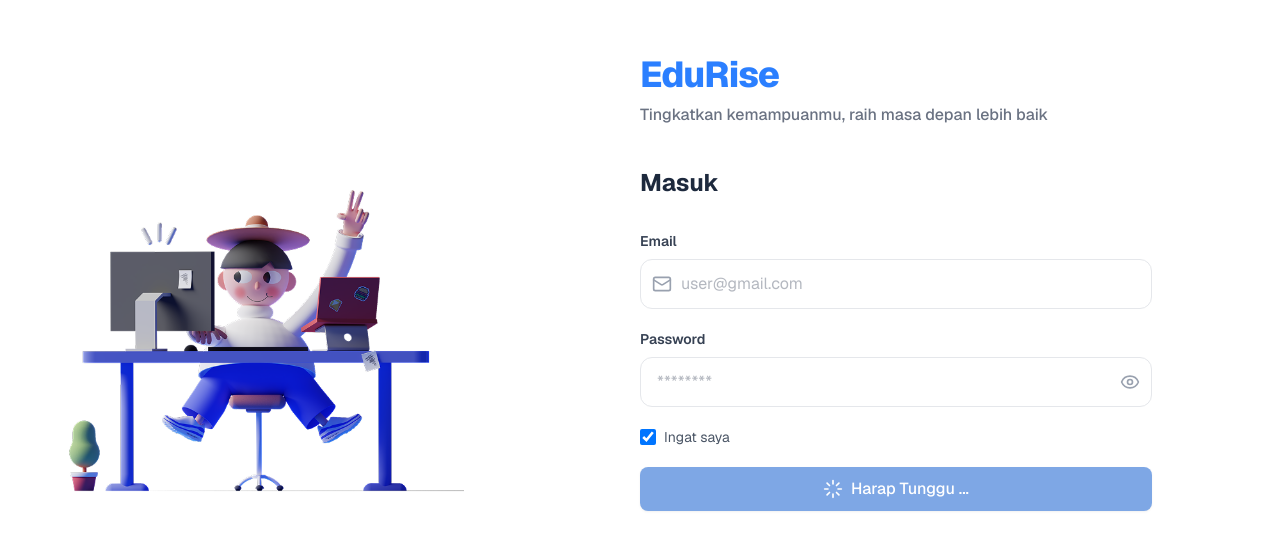
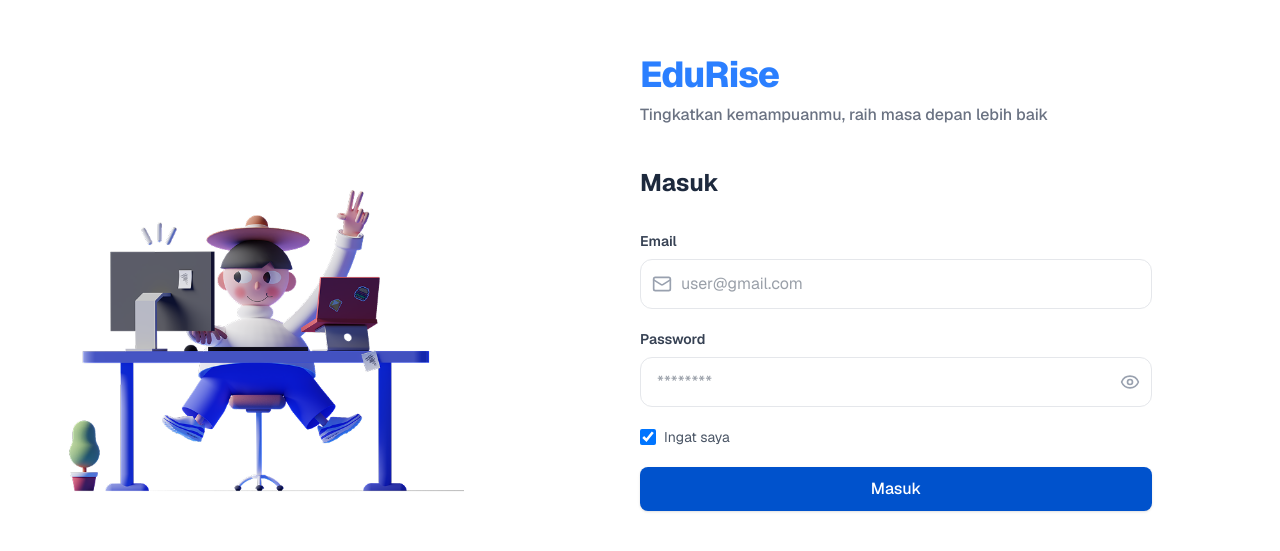
Before and after one commit to qhyabdoel/edurise-learning-portal, a Next.js app: page /login in a window 1280 px wide. Shown: the part 117-668 px from the top of the page. Built offline with nearby package versions, Linux system fonts and the light colour scheme.

Commit message:
dashboard

```diff
--- a/package.json
+++ b/package.json
@@ -15,7 +15,8 @@
     "react": "19.2.4",
     "react-dom": "19.2.4",
     "react-hook-form": "^7.74.0",
-    "tailwind-merge": "^3.5.0"
+    "tailwind-merge": "^3.5.0",
+    "zustand": "^5.0.12"
   },
   "devDependencies": {
     "@tailwindcss/postcss": "^4",
--- a/src/app/(auth)/layout.tsx
+++ b/src/app/(auth)/layout.tsx
@@ -1,6 +1,6 @@
 import Image from "next/image";
 
-export default function LoginLayout({
+export default function AuthLayout({
   children,
 }: {
   children: React.ReactNode;
--- a/src/app/(auth)/login/page.tsx
+++ b/src/app/(auth)/login/page.tsx
@@ -5,23 +5,33 @@ import { Loader, Mail } from "lucide-react";
 import Input from "@/components/ui/Input";
 import { useState } from "react";
 import { useForm } from "react-hook-form"
+import { useRouter } from "next/navigation";
+import { loginRequest } from "@/services/auth-service";
+import { LoginForm } from "@/types";
+import { useAuthStore } from "@/store/auth-store";
 
 const LoginPage = () => {
   const [loading, setLoading] = useState(false);
-  const { register, handleSubmit, formState: { isSubmitting } } = useForm()
+  const { register, handleSubmit, formState: { isSubmitting } } = useForm<LoginForm>()
+  const router = useRouter();
+  const setUser = useAuthStore((state) => state.setUser);
 
-  const onSubmit = async (data: any) => {
-    // setLoading(true)
-    // const res = await loginApi(data);
-    // if (res.ok) {
-    //   setCookie('auth-token', res.token, { maxAge: 60 * 60 * 24 }); // 1 day
-    //   setAuth(res.user, res.token);
-    //   router.push('/dashboard');
-    // }
+  const onSubmit = async (data: LoginForm) => {
+    console.log({ data });
+    setLoading(true);
+    try {
+      const res = await loginRequest(data);
+      setUser(res.user);
+      router.push('/dashboard');
+    } catch (error: any) {
+      console.error('Login failed:', error.message);
+    } finally {
+      setLoading(false);
+    }
   };
 
   return (
-    <form onSubmit={handleSubmit(onSubmit)} className="w-full md:w-3/5 flex flex-col justify-center px-8 sm:px-16 lg:px-32 py-12">
+    <div className="w-full md:w-3/5 flex flex-col justify-center px-8 sm:px-16 lg:px-32 py-12">
 
       {/* Branding */}
       <div className="mb-10">
@@ -33,17 +43,17 @@ const LoginPage = () => {
 
       <h2 className="text-2xl font-bold text-slate-800 mb-8">Masuk</h2>
 
-      <form className="space-y-5">
+      <form className="space-y-5" onSubmit={handleSubmit(onSubmit)}>
         {/* Email Input */}
         <div>
           <label className="block text-sm font-semibold text-gray-700 mb-2">Email</label>
-          <Input icon={<Mail size={20} />} placeholder="user@gmail.com" />
+          <Input {...register("email")} icon={<Mail size={20} />} placeholder="user@gmail.com" />
         </div>
 
         {/* Password Input */}
         <div>
           <label className="block text-sm font-semibold text-gray-700 mb-2">Password</label>
-          <Input isPassword placeholder="********" />
+          <Input {...register("password")} isPassword placeholder="********" />
         </div>
 
         {/* Actions */}
@@ -59,13 +69,15 @@ const LoginPage = () => {
         </div>
 
         {/* Submit */}
-        <Button disabled>
-          <span className="flex items-center justify-center gap-2">
-            <Loader size={20} /> Harap Tunggu ...
-          </span>
+        <Button disabled={loading}>
+          {loading ? (
+            <span className="flex items-center justify-center gap-2">
+              <Loader size={20} /> Harap Tunggu ...
+            </span>
+          ) : "Masuk"}
         </Button>
       </form>
-    </form>
+    </div>
   );
 };
 
--- /dev/null
+++ b/src/app/(protected)/dashboard/page.tsx
@@ -0,0 +1,5 @@
+export default function DashboardPage() {
+    return (
+        <div>Dashboard</div>
+    )
+}
--- /dev/null
+++ b/src/app/(protected)/layout.tsx
@@ -0,0 +1,9 @@
+export default function ProtectedLayout({
+  children,
+}: {
+  children: React.ReactNode;
+}) {
+  return (
+    <div className="min-h-screen w-full bg-white font-sans text-gray-700">{children}</div>
+  )
+}
--- /dev/null
+++ b/src/app/api/auth/login/route.ts
@@ -0,0 +1,38 @@
+import { NextResponse } from 'next/server';
+
+const EMAIL_ADDRESS = 'admin@example.com'
+const PASSWORD = 'password123'
+
+export async function POST(request: Request) {
+  const body = await request.json();
+  const { email, password } = body;
+
+  // 1. Simulate network latency (Crucial for the "Loading" requirement)
+  await new Promise((resolve) => setTimeout(resolve, 1500));
+
+  // 2. Mock Validation
+  if (email === EMAIL_ADDRESS && password === PASSWORD) {
+    const response = NextResponse.json({
+      user: {
+        name: 'Kiki Abdulloh',
+        email: EMAIL_ADDRESS,
+        summary: 'An enthusiast developer with ability to design with various tool'
+      }
+    }, { status: 200 });
+
+    response.cookies.set('token', 'mock-jwt-token-123', {
+      httpOnly: true,
+      secure: process.env.NODE_ENV === 'production',
+      maxAge: 60 * 60 * 24, // 1 day
+      path: '/',
+    });
+
+    return response
+  }
+
+  // 3. Error Case
+  return NextResponse.json(
+    { message: 'Email atau password salah' },
+    { status: 401 }
+  );
+}
--- a/src/components/ui/Button.tsx
+++ b/src/components/ui/Button.tsx
@@ -7,7 +7,7 @@ interface ButtonProps extends React.ButtonHTMLAttributes<HTMLButtonElement> {
   isLoading?: boolean;
 }
 
-export default function Button({
+const Button = React.forwardRef<HTMLButtonElement, ButtonProps>(({
   className,
   variant = "primary",
   size = "md",
@@ -15,7 +15,7 @@ export default function Button({
   children,
   disabled,
   ...props
-}: ButtonProps) {
+}, ref) => {
   const baseStyles =
     "w-full rounded-lg font-medium transition-all focus:outline-none disabled:opacity-50 disabled:pointer-events-none cursor-pointer";
 
@@ -36,6 +36,7 @@ export default function Button({
 
   return (
     <button
+      ref={ref}
       className={cn(
         baseStyles,
         variants[variant],
@@ -48,4 +49,6 @@ export default function Button({
       {children}
     </button>
   );
-}
+})
+
+export default Button
--- a/src/components/ui/Input.tsx
+++ b/src/components/ui/Input.tsx
@@ -5,20 +5,17 @@ import { Eye, EyeOff } from "lucide-react";
 import React from "react";
 import { useState } from "react";
 
-interface InputProps {
+interface InputProps extends React.InputHTMLAttributes<HTMLInputElement> {
   icon?: React.ReactNode
-  disabled?: boolean
-  type?: string
-  placeholder?: string
   isPassword?: boolean
 }
 
 const Input = React.forwardRef<HTMLInputElement, InputProps>(
-  ({ icon, disabled, type, placeholder, isPassword, ...props }, ref) => {
+  ({ icon, isPassword, ...props }, ref) => {
     const [showPassword, setShowPassword] = useState(false)
 
     const baseStyles = cn(
-      "w-full py-3 bg-white border border-gray-200 rounded-xl focus:ring-2 focus:ring-blue-100 focus:border-blue-500 outline-none transition-all text-gray-500"
+      "w-full py-3 bg-white border border-gray-200 rounded-xl focus:ring-2 focus:ring-blue-100 focus:border-blue-500 outline-none transition-all text-gray-700"
     )
 
     return (
@@ -29,9 +26,9 @@ const Input = React.forwardRef<HTMLInputElement, InputProps>(
           </div>
         )}
         <input
-          disabled={disabled}
-          type={isPassword ? (showPassword ? 'text' : 'password') : (type ?? 'text')}
-          placeholder={placeholder}
+          ref={ref}
+          {...props}
+          type={isPassword ? (showPassword ? 'text' : 'password') : (props.type ?? 'text')}
           className={cn(baseStyles, icon ? "pl-10 pr-4" : "px-4")}
         />
         {isPassword && (
--- a/src/proxy.ts
+++ b/src/proxy.ts
@@ -2,7 +2,7 @@ import { NextResponse } from "next/server";
 import type { NextRequest } from "next/server";
 
 export function proxy(request: NextRequest) {
-  const token = request.cookies.get("auth-token");
+  const token = request.cookies.get("token");
   const pathname = request.nextUrl;
 
   // if no token and not on login page, redirect to login
--- /dev/null
+++ b/src/services/auth-service.ts
@@ -0,0 +1,18 @@
+import { LoginForm } from "@/types";
+
+export const loginRequest = async (credentials: LoginForm) => {
+  const response = await fetch('/api/auth/login', {
+    method: 'POST',
+    headers: { 'Content-Type': 'application/json' },
+    body: JSON.stringify(credentials),
+    credentials: 'include'
+  });
+
+  const data = await response.json();
+
+  if (!response.ok) {
+    throw new Error(data.message || 'Terjadi kesalahan');
+  }
+
+  return data;
+};
--- /dev/null
+++ b/src/store/auth-store.ts
@@ -0,0 +1,17 @@
+import { create } from 'zustand'
+
+type User = {
+  name: string
+  email: string
+  summary?: string
+}
+
+type AuthStore = {
+  user: User | null
+  setUser: (user: User | null) => void
+}
+
+export const useAuthStore = create<AuthStore>((set) => ({
+  user: null,
+  setUser: (user) => set({ user }),
+}))
--- /dev/null
+++ b/src/types.ts
@@ -0,0 +1,4 @@
+export type LoginForm = {
+    email: string;
+    password: string;
+};
```
Also changed, not shown: 1 other file (tests, documents, lock files or other folders).
